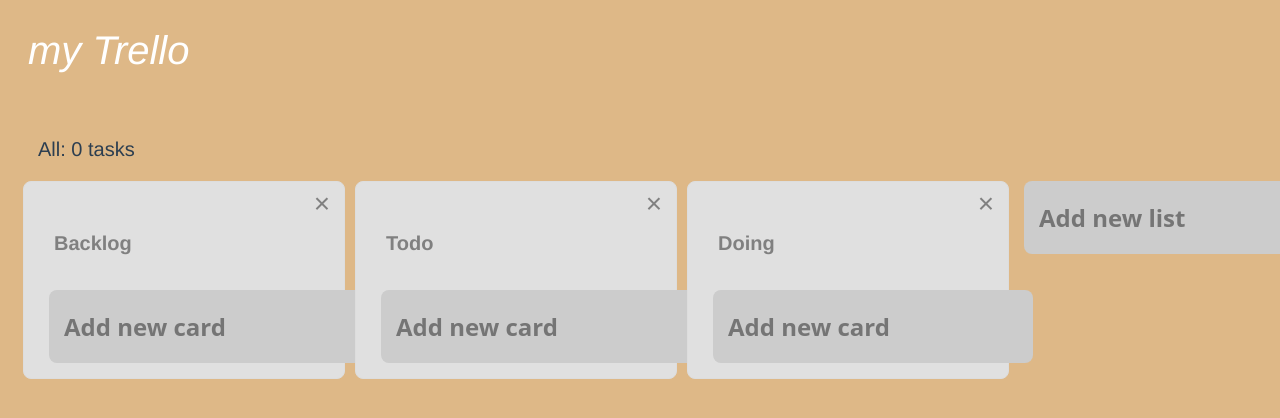
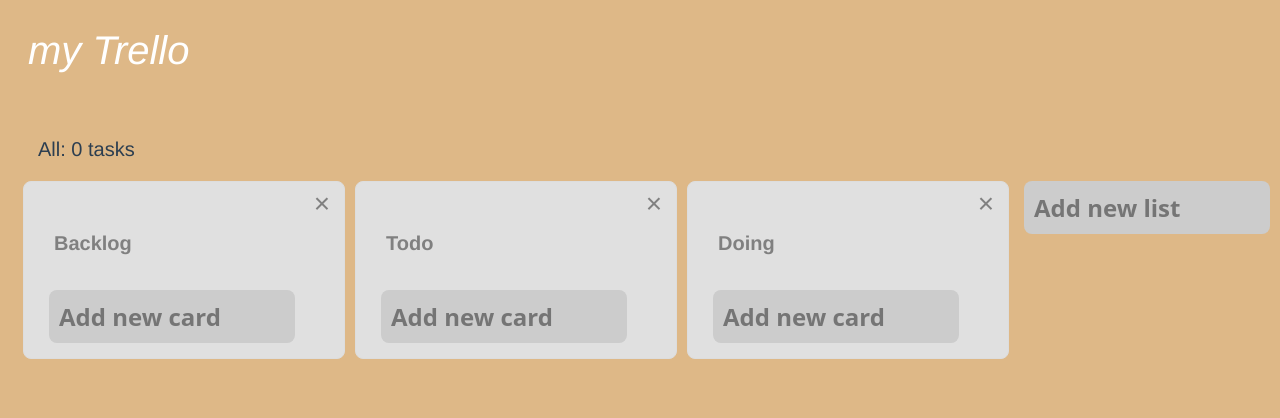
Before and after one commit to cmb-sy/Manage-Tasks-with-Kanban-board, a Vue app in the folder kanban-task/: page / in a window 1280 px wide. Shown: the top 418 px of the page. Built offline with nearby package versions, Linux system fonts and the light colour scheme.

Commit message:
add new cardの見た目を整地

```diff
--- a/kanban-task/src/assets/css/style.css
+++ b/kanban-task/src/assets/css/style.css
@@ -44,8 +44,8 @@
 }
 
 .text-input {
-  padding: 20px 15px;
-  width: calc(100% - 30px);
+  padding: 10px 10px;
+  width: calc(80% - 30px);
   background-color: #ccc;
   border-radius: 8px;
   cursor: pointer;
--- a/kanban-task/src/components/backBoard.vue
+++ b/kanban-task/src/components/backBoard.vue
@@ -3,7 +3,7 @@
 import ListList from "./ListList.vue";
 import { useStore } from "vuex";
 
-const store = useStore(); // ストアを取得
+const store = useStore();
 const lists = store.state.lists; // const { lists } = mapState(["lists"]); ← オプションAPIしか使えない。
 </script>
 
```
